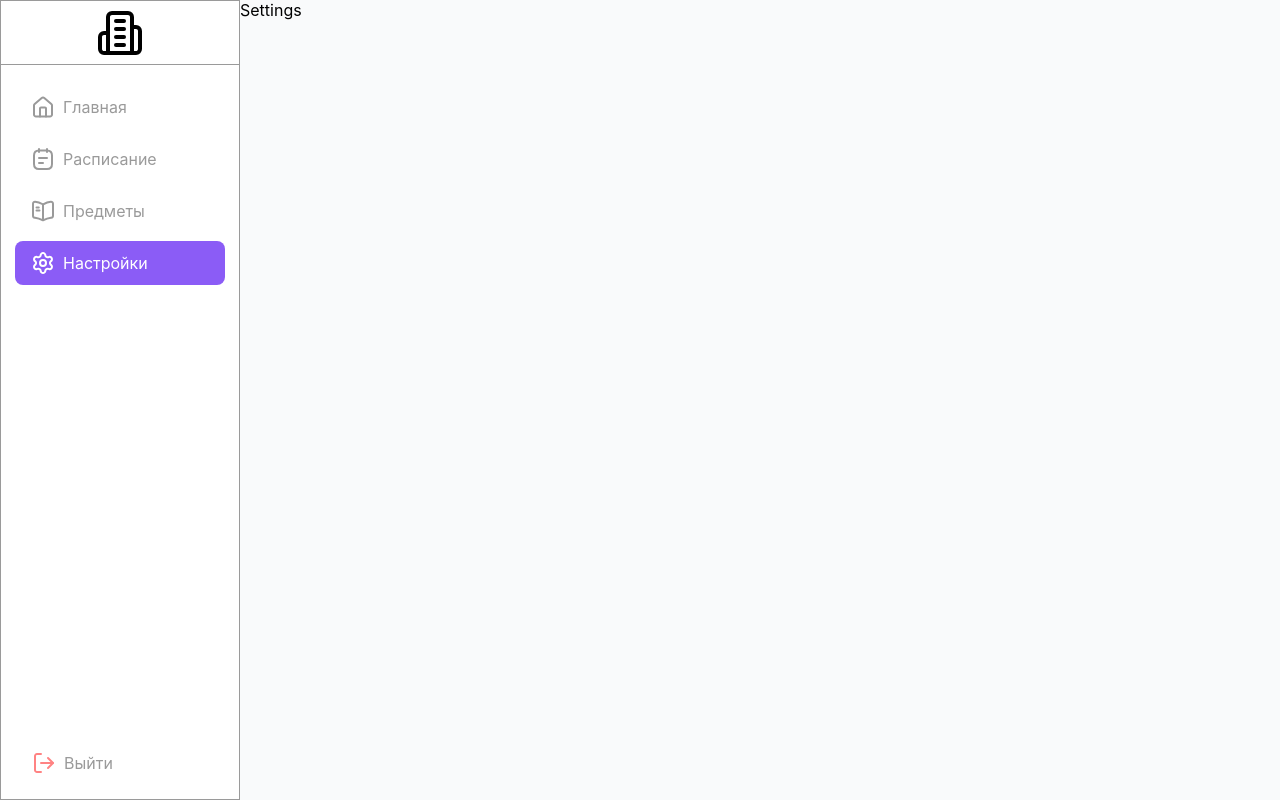
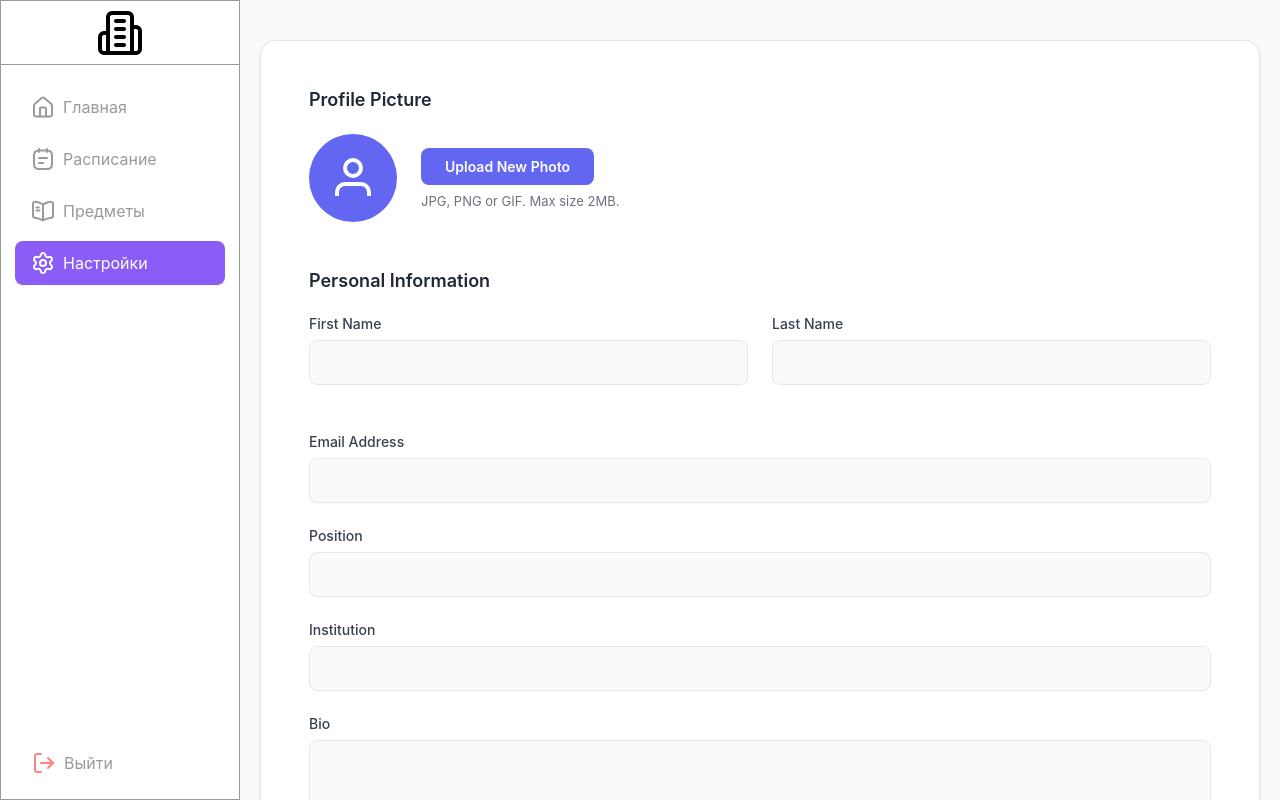
Before and after one commit to aibekaskarov/AI-ALEMI, a React (Create React App) app: page /settings in a window 1280 px wide. Built offline with nearby package versions, Linux system fonts and the light colour scheme.

Commit message:
+ update

```diff
--- a/src/pages/Settings.jsx
+++ b/src/pages/Settings.jsx
@@ -1,9 +1,270 @@
-import React from 'react'
+import React, { useState } from 'react';
 
-function Settings() {
+const ProfileForm = () => {
+  const [formData, setFormData] = useState({
+    firstName: '',
+    lastName: '',
+    email: '',
+    position: '',
+    institution: '',
+    bio: ''
+  });
+
+  const handleChange = (e) => {
+    const { name, value } = e.target;
+    setFormData(prev => ({
+      ...prev,
+      [name]: value
+    }));
+  };
+
+  const handlePhotoUpload = (e) => {
+    const file = e.target.files[0];
+    if (file) {
+      console.log('Photo uploaded:', file.name);
+    }
+  };
+
+  const handleSave = () => {
+    console.log('Saving changes:', formData);
+    alert('Changes saved successfully!');
+  };
+
   return (
-    <div>Settings</div>
-  )
-}
+    <div style={styles.container}>
+      <div style={styles.card}>
 
-export default Settings
+        {/* Profile Picture Section */}
+        <div style={styles.section}>
+          <h2 style={styles.sectionTitle}>Profile Picture</h2>
+          <div style={styles.profilePictureContainer}>
+            <div style={styles.avatar}>
+              <svg width="48" height="48" viewBox="0 0 24 24" fill="none" stroke="white" strokeWidth="2">
+                <path d="M20 21v-2a4 4 0 0 0-4-4H8a4 4 0 0 0-4 4v2" />
+                <circle cx="12" cy="7" r="4" />
+              </svg>
+            </div>
+            <div>
+              <label htmlFor="photo-upload" style={styles.uploadButton}>
+                Upload New Photo
+              </label>
+              <input
+                id="photo-upload"
+                type="file"
+                accept="image/jpeg,image/png,image/gif"
+                onChange={handlePhotoUpload}
+                style={styles.fileInput}
+              />
+              <p style={styles.uploadHint}>JPG, PNG or GIF. Max size 2MB.</p>
+            </div>
+          </div>
+        </div>
+
+        {/* Personal Information Section */}
+        <div style={styles.section}>
+          <h2 style={styles.sectionTitle}>Personal Information</h2>
+
+          <div style={styles.row}>
+            <div style={styles.fieldGroup}>
+              <label style={styles.label}>First Name</label>
+              <input
+                type="text"
+                name="firstName"
+                value={formData.firstName}
+                onChange={handleChange}
+                style={styles.input}
+              />
+            </div>
+
+            <div style={styles.fieldGroup}>
+              <label style={styles.label}>Last Name</label>
+              <input
+                type="text"
+                name="lastName"
+                value={formData.lastName}
+                onChange={handleChange}
+                style={styles.input}
+              />
+            </div>
+          </div>
+
+          <div style={styles.fieldGroup}>
+            <label style={styles.label}>Email Address</label>
+            <input
+              type="email"
+              name="email"
+              value={formData.email}
+              onChange={handleChange}
+              style={styles.input}
+            />
+          </div>
+
+          <div style={styles.fieldGroup}>
+            <label style={styles.label}>Position</label>
+            <input
+              type="text"
+              name="position"
+              value={formData.position}
+              onChange={handleChange}
+              style={styles.input}
+            />
+          </div>
+
+          <div style={styles.fieldGroup}>
+            <label style={styles.label}>Institution</label>
+            <input
+              type="text"
+              name="institution"
+              value={formData.institution}
+              onChange={handleChange}
+              style={styles.input}
+            />
+          </div>
+
+          <div style={styles.fieldGroup}>
+            <label style={styles.label}>Bio</label>
+            <textarea
+              name="bio"
+              value={formData.bio}
+              onChange={handleChange}
+              style={styles.textarea}
+              rows="3"
+            />
+          </div>
+        </div>
+
+
+        {/* Save Button */}
+        <div style={styles.saveButtonContainer}>
+          <button onClick={handleSave} style={styles.saveButton}>
+            Save Changes
+          </button>
+        </div>
+      </div>
+    </div>
+  );
+};
+
+const styles = {
+  container: {
+    minHeight: '100vh',
+    backgroundColor: '#fafafa',
+    padding: '40px 20px',
+    fontFamily: '-apple-system, BlinkMacSystemFont, "Segoe UI", Roboto, Oxygen, Ubuntu, sans-serif'
+  },
+  card: {
+    maxWidth: '1440px',
+    margin: '0 auto',
+    backgroundColor: 'white',
+    borderRadius: '16px',
+    padding: '48px',
+    boxShadow: '0 1px 3px rgba(0, 0, 0, 0.1)',
+    border: '1px solid #e5e7eb'
+  },
+  section: {
+    marginBottom: '48px'
+  },
+  sectionTitle: {
+    fontSize: '18px',
+    fontWeight: '600',
+    color: '#1f2937',
+    marginBottom: '24px'
+  },
+  profilePictureContainer: {
+    display: 'flex',
+    alignItems: 'center',
+    gap: '24px'
+  },
+  avatar: {
+    width: '88px',
+    height: '88px',
+    borderRadius: '50%',
+    backgroundColor: '#6366f1',
+    display: 'flex',
+    alignItems: 'center',
+    justifyContent: 'center',
+    flexShrink: 0
+  },
+  uploadButton: {
+    display: 'inline-block',
+    backgroundColor: '#6366f1',
+    color: 'white',
+    padding: '10px 24px',
+    borderRadius: '8px',
+    fontSize: '14px',
+    fontWeight: '600',
+    cursor: 'pointer',
+    transition: 'background-color 0.2s',
+    userSelect: 'none'
+  },
+  fileInput: {
+    display: 'none'
+  },
+  uploadHint: {
+    fontSize: '13px',
+    color: '#6b7280',
+    marginTop: '8px'
+  },
+  row: {
+    display: 'grid',
+    gridTemplateColumns: '1fr 1fr',
+    gap: '24px',
+    marginBottom: '24px'
+  },
+  fieldGroup: {
+    marginBottom: '24px'
+  },
+  label: {
+    display: 'block',
+    fontSize: '14px',
+    fontWeight: '500',
+    color: '#374151',
+    marginBottom: '8px'
+  },
+  input: {
+    width: '100%',
+    padding: '12px 16px',
+    fontSize: '15px',
+    border: '1px solid #e5e7eb',
+    borderRadius: '8px',
+    backgroundColor: '#f9fafb',
+    color: '#1f2937',
+    outline: 'none',
+    transition: 'all 0.2s',
+    boxSizing: 'border-box'
+  },
+  textarea: {
+    width: '100%',
+    padding: '12px 16px',
+    fontSize: '15px',
+    border: '1px solid #e5e7eb',
+    borderRadius: '8px',
+    backgroundColor: '#f9fafb',
+    color: '#1f2937',
+    outline: 'none',
+    transition: 'all 0.2s',
+    boxSizing: 'border-box',
+    fontFamily: 'inherit',
+    resize: 'vertical',
+    minHeight: '80px'
+  },
+  saveButtonContainer: {
+    display: 'flex',
+    justifyContent: 'flex-end',
+    paddingTop: '24px'
+  },
+  saveButton: {
+    backgroundColor: '#6366f1',
+    color: 'white',
+    padding: '12px 32px',
+    borderRadius: '8px',
+    fontSize: '15px',
+    fontWeight: '600',
+    cursor: 'pointer',
+    border: 'none',
+    transition: 'background-color 0.2s',
+    boxShadow: '0 1px 2px rgba(0, 0, 0, 0.05)'
+  }
+};
+
+export default ProfileForm;
```
Also changed, not shown: src/components/Sidebar.jsx (line endings or trailing spaces).
